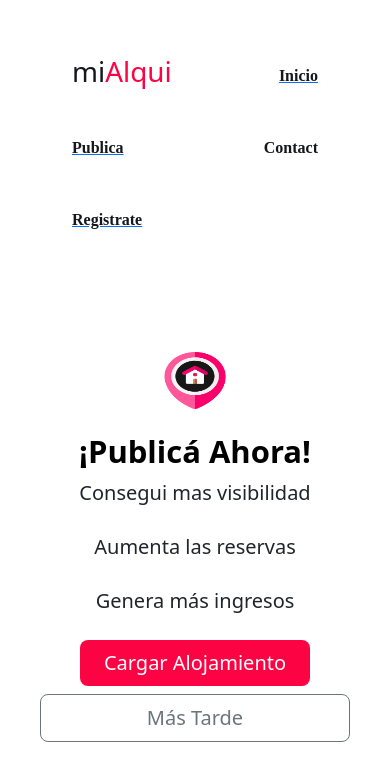
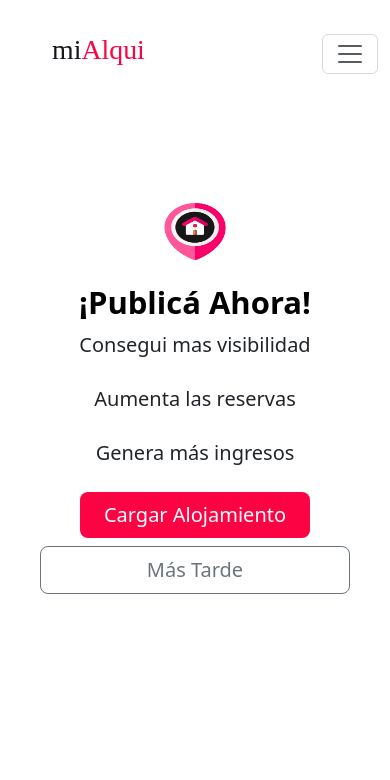
Before and after one commit to Proyecto-miAlqui-New/miAlqui_proyec, a React (Vite) app in the folder miAlqui/: page /public in a window 390 px wide. Shown: the top 780 px of the page. Built offline with nearby package versions, Linux system fonts and the light colour scheme.

Commit message:
menu desplegable

```diff
--- a/miAlqui/index.html
+++ b/miAlqui/index.html
@@ -2,7 +2,11 @@
 <html lang="en">
   <head>
     <meta charset="UTF-8" />
-    <link rel="icon" type="image/svg+xml" href="/vite.svg" />
+    <link
+      rel="icon"
+      type="image/svg+xml"
+      href="/miAlqui/public/img/teletrabajo.png"
+    />
     <meta name="viewport" content="width=device-width, initial-scale=1.0" />
     <title>miAlqui</title>
     <link
@@ -17,7 +21,6 @@
     />
 
     <script src="https://cdn.jsdelivr.net/npm/bootstrap@5.3.2/dist/js/bootstrap.bundle.min.js"></script>
-
   </head>
   <body>
     <div id="root"></div>
@@ -33,5 +36,21 @@
       integrity="sha384-BBtl+eGJRgqQAUMxJ7pMwbEyER4l1g+O15P+16Ep7Q9Q+zqX6gSbd85u4mG4QzX+"
       crossorigin="anonymous"
     ></script>
+    <!-- scripts -->
+    <script
+      src="https://cdn.jsdelivr.net/npm/@popperjs/core@2.11.8/dist/umd/popper.min.js"
+      integrity="sha384-I7E8VVD/ismYTF4hNIPjVp/Zjvgyol6VFvRkX/vR+Vc4jQkC+hVqc2pM8ODewa9r"
+      crossorigin="anonymous"
+    ></script>
+    <script
+      src="https://cdn.jsdelivr.net/npm/bootstrap@5.3.0/dist/js/bootstrap.min.js"
+      integrity="sha384-fbbOQedDUMZZ5KreZpsbe1LCZPVmfTnH7ois6mU1QK+m14rQ1l2bGBq41eYeM/fS"
+      crossorigin="anonymous"
+    ></script>
+    <script
+      src="https://cdn.jsdelivr.net/npm/bootstrap@5.3.2/dist/js/bootstrap.bundle.min.js"
+      integrity="sha384-C6RzsynM9kWDrMNeT87bh95OGNyZPhcTNXj1NW7RuBCsyN/o0jlpcV8Qyq46cDfL"
+      crossorigin="anonymous"
+    ></script>
   </body>
 </html>
--- a/miAlqui/src/components/header/Navbar.jsx
+++ b/miAlqui/src/components/header/Navbar.jsx
@@ -4,13 +4,27 @@ import "./navbar.css";
 
 export const Navbar = () => {
   return (
-    <nav className="nav nav-masthead justify-content-center float-md-end">
+    <nav className="nav nav-masthead justify-content-center float-md-end navbar navbar-expand-lg bg-body-tertiary">
       <div className="container-fluid">
-        <a href="Mialqui.jsx" class="navbar-brand logo tex-color">
+        <a href="Mialqui.jsx" class="navbar-brand logo tex-color enlace-nav">
           <h1>
             mi<span>Alqui</span>
           </h1>
         </a>
+        <button
+          class="navbar-toggler"
+          type="button"
+          data-bs-toggle="collapse"
+          data-bs-target="#navbarNavDropdown"
+          aria-controls="navbarNavDropdown"
+          aria-expanded="true"
+          aria-label="Toggle navigation"
+        >
+          <span class="navbar-toggler-icon"></span>
+        </button>
+        <div className="collapse navbar-collapse">
+          <ul class="navbar-nav tex-color enlace-nav">
+            <li className="nav-item menu-nav">
               <Link to="/home">
                 <a
                   className="nav-link fw-bold py-1 px-0 active"
@@ -20,24 +34,30 @@ export const Navbar = () => {
                   Inicio
                 </a>
               </Link>
+            </li>
+            <li className="nav-item menu-nav">
               <Link to="/public">
-          <a className="nav-link fw-bold py-1 px-0" href="#">
+                <a className="nav-link fw-bold py-1 px-0 enlace-nav" href="#">
                   Publica
                 </a>
               </Link>
-
-        <a className="nav-link fw-bold py-1 px-0" href="#">
+            </li>
+            <a className="nav-link fw-bold py-1 px-0 enlace-nav" href="#">
               Contact
             </a>
+            <li className="nav-item menu-nav">
               <Link to="/">
                 <a
-            className="nav-link fw-bold py-1 px-0 active"
+                  className="nav-link fw-bold py-1 px-0 active enlace-nav"
                   aria-current="page"
                   href=""
                 >
                   Registrate
                 </a>
               </Link>
+            </li>
+          </ul>
+        </div>
         {/* <Link to="/">
           <a
             className="nav-link fw-bold py-1 px-0 active"
--- a/miAlqui/src/components/header/header.jsx
+++ b/miAlqui/src/components/header/header.jsx
@@ -1,12 +1,11 @@
 import React from "react";
 import { Navbar } from "./Navbar";
-import './header.css'
+import "./header.css";
 
 export const Header = () => {
   return (
-    <header className="mb-auto">
+    <header className="mb-auto col-md-6 header">
       <div className="contenedorHeader  cover-container">
-
         <Navbar />
       </div>
     </header>
--- a/miAlqui/src/components/header/navbar.css
+++ b/miAlqui/src/components/header/navbar.css
@@ -31,3 +31,92 @@
 .nav-link {
   text-decoration: none;
 }
+.bg-body-tertiary {
+  --bs-bg-opacity: 1;
+  background-color: rgba(
+    var(--bs-tertiary-bg-rgb),
+    var(--bs-bg-opacity)
+  ) !important;
+}
+.enlace-nav {
+  text-decoration: none !important;
+  margin: 20px;
+  color: rgb(21, 23, 28) !important;
+  font-family: "Times New Roman", Times, serif;
+  width: max-content; /*para que no me corte el contenido*/
+}
+/*el de registrarce*/
+.nav-link {
+  color: rgb(21, 23, 28) !important;
+  padding-top: 0px !important;
+}
+.nav-link:hover {
+  box-shadow: 0 0 5px rgb(252, 4, 68), 0 0 25px rgb(252, 4, 68),
+    0 0 50px rgb(252, 4, 68), 0 0 100px rgb(252, 4, 68);
+  border-radius: 20px !important;
+}
+.nav {
+  display: grid;
+  display: flex;
+  justify-content: space-between;
+  max-width: 992px; /*para que se centre tos los link del menu al medio*/
+  margin: 0 auto;
+}
+.listas-estilo {
+  display: flex; /*quede en forma orizontal todo los linkd del menu*/
+  margin-right: 20px; /*queden separados entre ellos desde la derecha*/
+  list-style: none; /*borrar los puntitos que tienen la listas por defectos*/
+  padding-left: 50%;
+}
+a {
+  text-decoration: none;
+  color: rgb(68, 66, 66);
+}
+nav.bg-body-tertiary {
+  background: none !important;
+}
+button:focus:not(:focus-visible) {
+  outline: 0;
+}
+[type="button"]:not(:disabled),
+[type="reset"]:not(:disabled),
+[type="submit"]:not(:disabled),
+button:not(:disabled) {
+  cursor: pointer;
+}
+:root {
+  --bs-breakpoint-xs: 0;
+  --bs-breakpoint-sm: 576px;
+  --bs-breakpoint-md: 768px;
+  --bs-breakpoint-lg: 992px;
+  --bs-breakpoint-xl: 1200px;
+  --bs-breakpoint-xxl: 1400px;
+}
+@media (prefers-reduced-motion: no-preference) {
+  :root {
+    scroll-behavior: smooth;
+  }
+}
+nav.bg-body-tertiary {
+  background: none !important;
+}
+.navbar-toggler {
+  padding: var(--bs-navbar-toggler-padding-y) var(--bs-navbar-toggler-padding-x);
+  font-size: var(--bs-navbar-toggler-font-size);
+  line-height: 1;
+  color: var(--bs-navbar-color);
+  background-color: transparent;
+  border: var(--bs-border-width) solid var(--bs-navbar-toggler-border-color);
+  border-radius: var(--bs-navbar-toggler-border-radius);
+  transition: var(--bs-navbar-toggler-transition);
+}
+@media (max-width: 1199px) {
+  .botones-alineacion {
+    -webkit-box-align: center;
+    align-items: center;
+    display: flex;
+    -webkit-box-pack: justify;
+    justify-content: space-between;
+    flex-direction: column;
+  }
+}
--- a/miAlqui/src/pages/public.jsx
+++ b/miAlqui/src/pages/public.jsx
@@ -29,7 +29,7 @@ export const Public = () => {
               <Link to="/register">
                 <button
                   type="button"
-                  className="btn btn-primary btn-lg px-4 gap-3 color"
+                  className="btn btn-dark btn-lg px-4 gap-3 color"
                 >
                   Cargar Alojamiento
                 </button>
```
Lines whose indentation alone changed are shown as unchanged.
